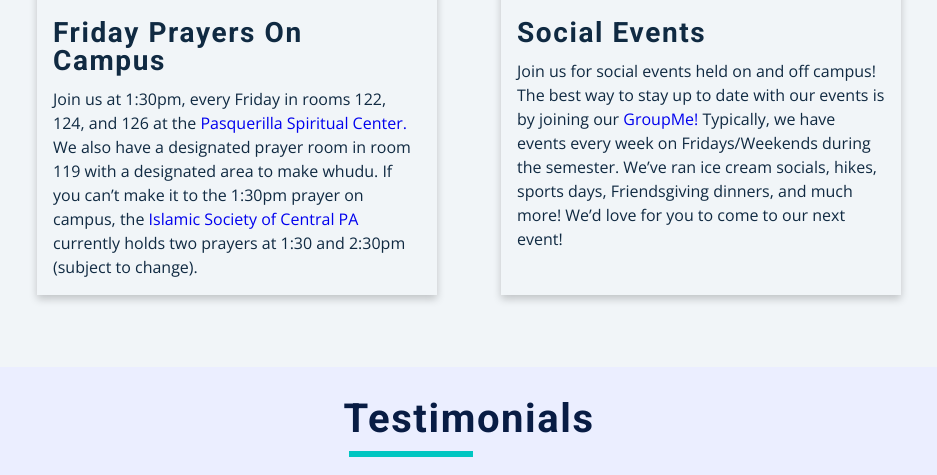
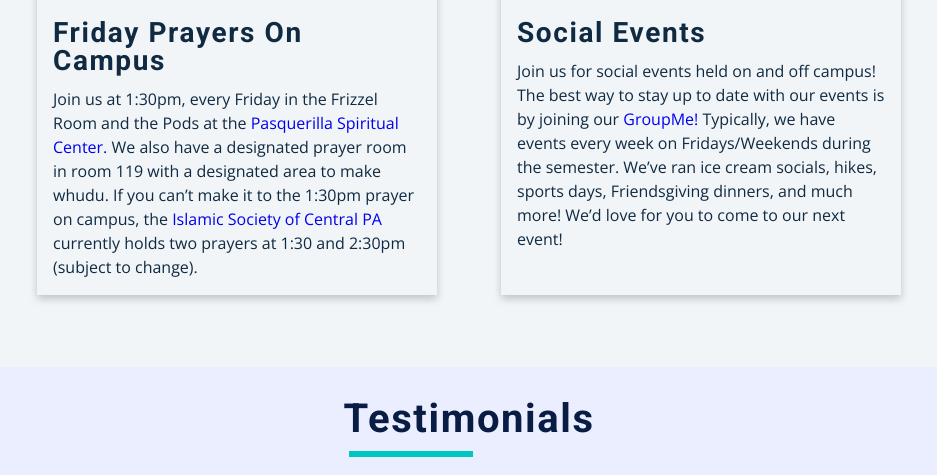
Before and after one commit to ahmedmmeky/msa-club-website, a plain HTML site: page index.html in a window 1280 px wide. Shown: the part 1833-2308 px from the top of the page, without its empty margins (171-1108 px from the left). Drawn offline with nearby package versions, Linux system fonts and the light colour scheme.

Commit message:
Updating the location for the prayer.

```diff
--- a/index.html
+++ b/index.html
@@ -53,7 +53,7 @@
             <img class="spiritual-image" src="https://i.ibb.co/5BSczVD/spirtual-center.jpg" alt="">
             <div class="card-info">
               <h3>Friday Prayers On Campus</h3>
-              <article>Join us at 1:30pm, every Friday in rooms 122, 124, and 126 at the <a href="https://goo.gl/maps/fzCBX9ZWpQxvHmy36" target="_blank">Pasquerilla Spiritual Center.</a> We also have a designated prayer room in room 119 with a designated area to make whudu. If you can’t make it to the 1:30pm prayer on campus, the <a href="https://goo.gl/maps/cFNVMJFJfZmuR66n6" target="_blank">Islamic Society of Central PA</a> currently holds two prayers at 1:30 and 2:30pm (subject to change). </article>
+              <article>Join us at 1:30pm, every Friday in the Frizzel Room and the Pods at the <a href="https://goo.gl/maps/fzCBX9ZWpQxvHmy36" target="_blank">Pasquerilla Spiritual Center.</a> We also have a designated prayer room in room 119 with a designated area to make whudu. If you can’t make it to the 1:30pm prayer on campus, the <a href="https://goo.gl/maps/cFNVMJFJfZmuR66n6" target="_blank">Islamic Society of Central PA</a> currently holds two prayers at 1:30 and 2:30pm (subject to change). </article>
             </div>
           </div>
           <div class="card">
```
